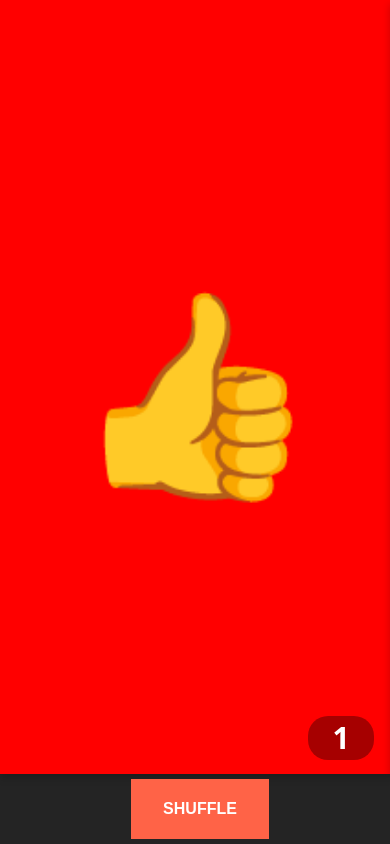
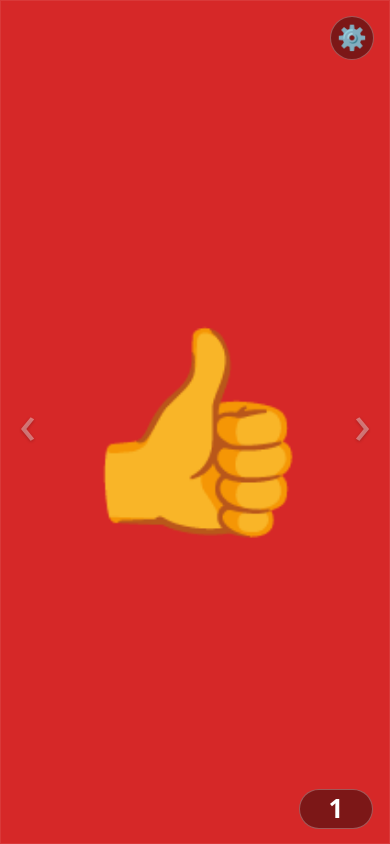
Before and after one commit to vadimfilimonov/mafia-game, a React (Vite) app: page / in a window 390 px wide. Built offline with nearby package versions, Linux system fonts and the light colour scheme.

Commit message:
Refine mobile card controls

```diff
--- a/src/App.css
+++ b/src/App.css
@@ -5,13 +5,19 @@
   text-align: center;
 }
 
+.container {
+  display: flex;
+  flex-direction: column;
+  align-items: center;
+}
+
 .container__toolbar {
-  margin-top: 30px;
+  margin-top: 28px;
 }
 
 @media (width <= 768px) {
   .container__toolbar {
-    margin: 0;
+    display: none;
   }
 }
 
@@ -25,35 +31,49 @@
   .container__cards {
     position: fixed;
     top: 0;
-    bottom: 70px;
+    bottom: 0;
     left: 0;
-    gap: 0;
     width: 100%;
+    overflow: hidden;
   }
 }
 
 @media (width <= 768px) {
   .cards {
     display: flex;
+    gap: 0;
     align-items: center;
-    transform: translateX(calc(var(--active-card-index, 0) * -100%));
+    height: 100%;
+    transform: translateX(calc(var(--active-card-index, 0) * -100vw));
     transition: transform 0.25s ease;
   }
 }
 
 .toolbar {
   display: flex;
-  gap: 20px;
+  justify-content: center;
+}
+
+.control-trigger {
+  display: none;
 }
 
 @media (width <= 768px) {
-  .toolbar {
+  .control-trigger {
     position: fixed;
-    bottom: 0;
-    left: 0;
-    justify-content: center;
-    width: 100%;
-    height: 60px;
-    padding: 5px;
+    top: 16px;
+    right: 16px;
+    z-index: 5;
+    display: grid;
+    place-items: center;
+    width: 44px;
+    height: 44px;
+    padding: 0;
+    font-size: 24px;
+    line-height: 1;
+    background: rgb(0 0 0 / 42%);
+    border: 1px solid rgb(255 255 255 / 28%);
+    border-radius: 50%;
+    cursor: pointer;
   }
 }
--- a/src/App.jsx
+++ b/src/App.jsx
@@ -2,36 +2,38 @@ import { useEffect, useState } from 'react';
 import _ from 'lodash';
 import Button from './Components/Button/Button';
 import Card from './Components/Card/Card';
+import Control from './Components/Control/Control';
 import { GAMES_ROLES } from './consts';
 import './App.css'
 
-function App() {
-  const [roles, setRoles] = useState([]);
-  const [activeCardIndex, setActiveCardIndex] = useState(0);
+const getInitialRoles = () => {
+  const storedRoles = localStorage.getItem('roles');
 
-  useEffect(() => {
-    const storedRoles = localStorage.getItem('roles');
   if (!storedRoles) {
-      // TODO: Fix linter error
-      // eslint-disable-next-line react-hooks/set-state-in-effect
-      const shuffledRoles = _.shuffle([...GAMES_ROLES]);
-      setRoles(shuffledRoles);
-      localStorage.setItem('roles', JSON.stringify(shuffledRoles));
-      return;
+    return _.shuffle([...GAMES_ROLES]);
   }
 
   try {
-      setRoles(JSON.parse(storedRoles));
+    return JSON.parse(storedRoles);
   } catch {
-      setRoles([...GAMES_ROLES]);
+    return [...GAMES_ROLES];
   }
-  }, []);
+};
+
+function App() {
+  const [roles, setRoles] = useState(getInitialRoles);
+  const [activeCardIndex, setActiveCardIndex] = useState(0);
+  const [isControlModalOpen, setIsControlModalOpen] = useState(false);
+
+  useEffect(() => {
+    localStorage.setItem('roles', JSON.stringify(roles));
+  }, [roles]);
 
   const handleReset = () => {
     setActiveCardIndex(0);
+    setIsControlModalOpen(false);
     const shuffledRoles = _.shuffle(roles);
     setRoles(shuffledRoles);
-    localStorage.setItem('roles', JSON.stringify(shuffledRoles));
   };
 
   const handleNextCard = () => {
@@ -44,7 +46,18 @@ function App() {
 
   return (
     <div className='container'>
-      <div className="cards container__cards" style={{ '--active-card-index': activeCardIndex }}>
+      {!isControlModalOpen && (
+        <button
+          className='control-trigger'
+          type='button'
+          aria-label='Открыть панель управления'
+          onClick={() => setIsControlModalOpen(true)}
+        >
+          ⚙️
+        </button>
+      )}
+      <div className="container__cards">
+        <div className="cards" style={{ '--active-card-index': activeCardIndex }}>
           {roles.map((role, index) =>
             <Card
               key={index}
@@ -55,9 +68,16 @@ function App() {
             />
           )}
         </div>
+      </div>
       <div className='toolbar container__toolbar'>
-        <Button handleClick={handleReset}>Shuffle</Button>
+        <Button handleClick={handleReset}>Перемешать</Button>
       </div>
+      {isControlModalOpen && (
+        <Control
+          handleClose={() => setIsControlModalOpen(false)}
+          handleReset={handleReset}
+        />
+      )}
     </div>
   )
 }
--- a/src/Components/Button/Button.css
+++ b/src/Components/Button/Button.css
@@ -1,13 +1,9 @@
 .button {
-  display: flex;
-  align-items: center;
   padding: 15px 32px;
   color: white;
   font-weight: 700;
   font-size: 16px;
-  text-align: center;
   text-transform: uppercase;
-  text-decoration: none;
   background-color: tomato;
   border: none;
   cursor: pointer;
--- a/src/Components/Card/Card.css
+++ b/src/Components/Card/Card.css
@@ -1,17 +1,12 @@
 .card {
   position: relative;
-  display: flex;
-  align-items: center;
-  justify-content: center;
-  width: 100px;
-  height: 140px;
+  width: 120px;
+  height: 168px;
   overflow: hidden;
-  color: black;
-  font-weight: bold;
-  font-size: 32px;
+  font-size: 40px;
   background-color: #007bff;
+  border: 1px solid rgb(255 255 255 / 8%);
   border-radius: 10px;
-  box-shadow: 0 4px 8px rgb(0 0 0 / 20%);
   cursor: default;
   pointer-events: none;
 }
@@ -43,25 +38,31 @@
 
 .card::before {
   position: absolute;
-  right: 8px;
-  bottom: 6px;
+  right: 12px;
+  bottom: 10px;
   z-index: 1;
-  min-width: 20px;
-  padding: 1px 5px;
+  display: flex;
+  align-items: center;
+  justify-content: center;
+  min-width: 26px;
+  height: 20px;
+  padding: 0 7px;
   color: white;
-  font-weight: 700;
+  font-weight: 600;
   font-size: 14px;
+  font-variant-numeric: tabular-nums;
   line-height: 1.2;
-  text-align: center;
-  background: rgb(0 0 0 / 35%);
-  border-radius: 10px;
+  background: rgb(0 0 0 / 42%);
+  border: 1px solid rgb(255 255 255 / 28%);
+  border-radius: 999px;
   content: attr(data-number);
 }
 
 @media (width <= 768px) {
   .card {
-    flex: 0 0 auto;
-    width: 100%;
+    flex: 0 0 100vw;
+    box-sizing: border-box;
+    width: 100vw;
     height: 100%;
     font-size: 200px;
     border-radius: 0;
@@ -69,33 +70,52 @@
     pointer-events: auto;
   }
 
-  .card__left-part,
-  .card__right-part {
-    pointer-events: auto;
-  }
-
   .card::before {
     right: 16px;
     bottom: 14px;
-    min-width: 46px;
-    padding: 4px 10px;
-    font-size: 30px;
-    border-radius: 20px;
+    min-width: 48px;
+    height: 38px;
+    padding: 0 12px;
+    font-size: 26px;
   }
+
+  .card__left-part::before,
+  .card__right-part::before {
+    position: absolute;
+    top: 50%;
+    z-index: 3;
+    color: rgb(255 255 255 / 38%);
+    font-weight: 300;
+    font-size: 56px;
+    line-height: 1;
+    text-shadow: 0 1px 3px rgb(0 0 0 / 22%);
+    transform: translateY(-50%);
+  }
+
+  .card__left-part::before {
+    left: 18px;
+    content: "‹";
+  }
+
+  .card__right-part::before {
+    right: 18px;
+    content: "›";
+  }
+
 }
 
 .card--red {
-  background-color: red;
+  background-color: #d62828;
 }
 
 .card--black {
-  background-color: black;
+  background-color: #15171a;
 }
 
 .card--don {
-  background-color: purple;
+  background-color: #5b2a86;
 }
 
 .card--sheriff {
-  background-color: yellow;
+  background-color: #facc15;
 }
--- /dev/null
+++ b/src/Components/Control/Control.css
@@ -0,0 +1,38 @@
+.control-modal {
+  position: fixed;
+  inset: 0;
+  z-index: 10;
+  display: grid;
+  place-items: center;
+}
+
+.control-modal__backdrop {
+  position: absolute;
+  inset: 0;
+  width: 100%;
+  height: 100%;
+  background: rgb(21 23 26 / 88%);
+  border: 0;
+}
+
+.control-modal__content {
+  position: relative;
+  z-index: 1;
+}
+
+.control-modal__close {
+  position: fixed;
+  top: 16px;
+  right: 16px;
+  z-index: 2;
+  width: 44px;
+  height: 44px;
+  padding: 0;
+  color: rgb(255 255 255 / 88%);
+  font-size: 32px;
+  line-height: 1;
+  background: rgb(255 255 255 / 8%);
+  border: 1px solid rgb(255 255 255 / 28%);
+  border-radius: 50%;
+  cursor: pointer;
+}
--- /dev/null
+++ b/src/Components/Control/Control.jsx
@@ -0,0 +1,28 @@
+import Button from '../Button/Button';
+import './Control.css';
+
+const Control = ({ handleClose, handleReset }) => {
+  return (
+    <div className='control-modal' role='dialog' aria-modal='true' aria-label='Управление'>
+      <button
+        className='control-modal__backdrop'
+        type='button'
+        aria-label='Закрыть панель управления'
+        onClick={handleClose}
+      />
+      <div className='control-modal__content'>
+        <button
+          className='control-modal__close'
+          type='button'
+          aria-label='Закрыть панель управления'
+          onClick={handleClose}
+        >
+          ×
+        </button>
+        <Button handleClick={handleReset}>Перемешать</Button>
+      </div>
+    </div>
+  );
+};
+
+export default Control;
```
Lines whose indentation alone changed are shown as unchanged.
